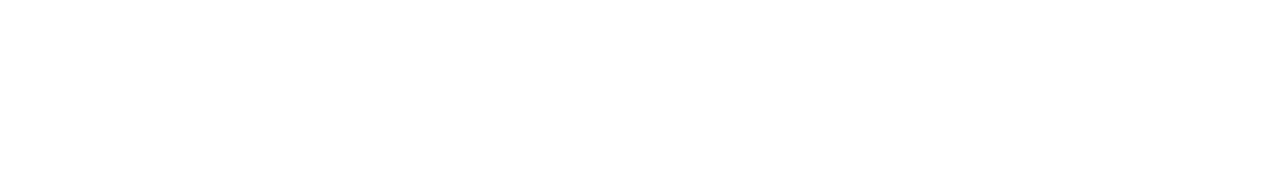
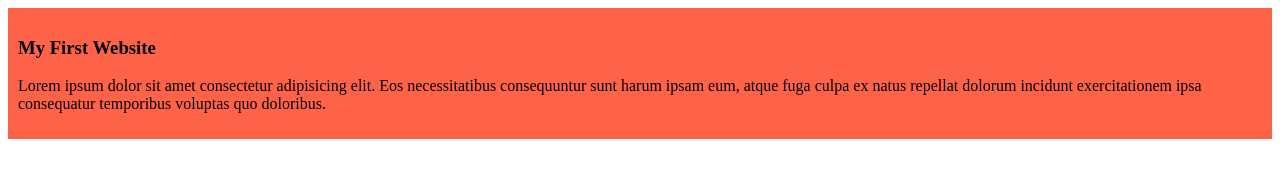
Before and after one commit to Mahi-Haque/my-simple-website, a plain HTML site: page index.html in a window 1280 px wide. Drawn offline with Linux system fonts and the light colour scheme.

Commit message:
added the first blog

```diff
--- a/index.html
+++ b/index.html
@@ -4,8 +4,12 @@
     <meta charset="UTF-8">
     <meta name="viewport" content="width=device-width, initial-scale=1.0">
     <title>My Simple Website</title>
+    <link rel="stylesheet" href="styles/blog.css">
 </head>
 <body>
-
+    <div>
+        <h3>My First Website</h3>
+        <p>Lorem ipsum dolor sit amet consectetur adipisicing elit. Eos necessitatibus consequuntur sunt harum ipsam eum, atque fuga culpa ex natus repellat dolorum incidunt exercitationem ipsa consequatur temporibus voluptas quo doloribus.</p>
+    </div>
 </body>
 </html>
--- /dev/null
+++ b/styles/blog.css
@@ -0,0 +1,4 @@
+div{
+    background-color: tomato;
+    padding: 10px;
+}
```
